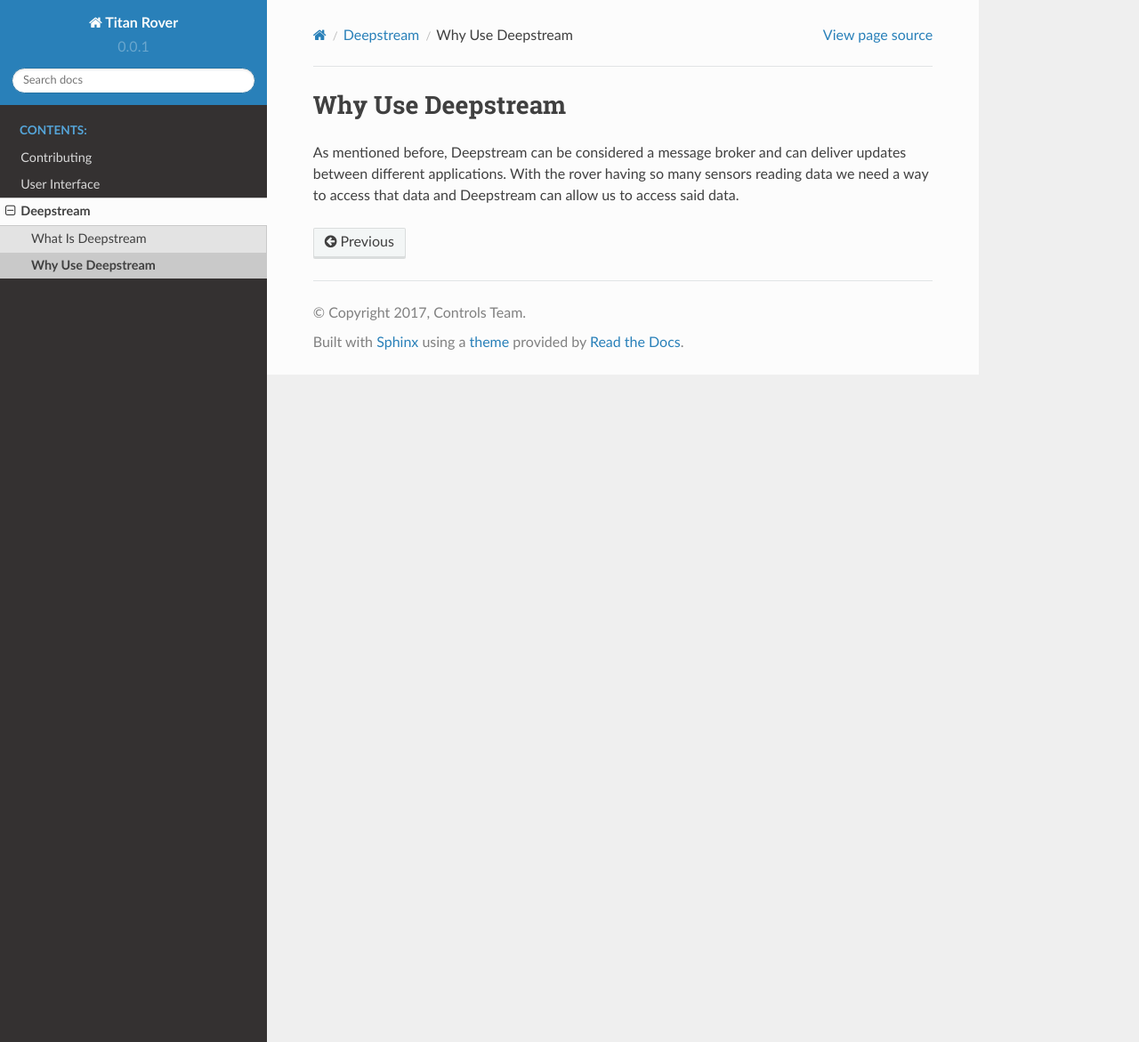
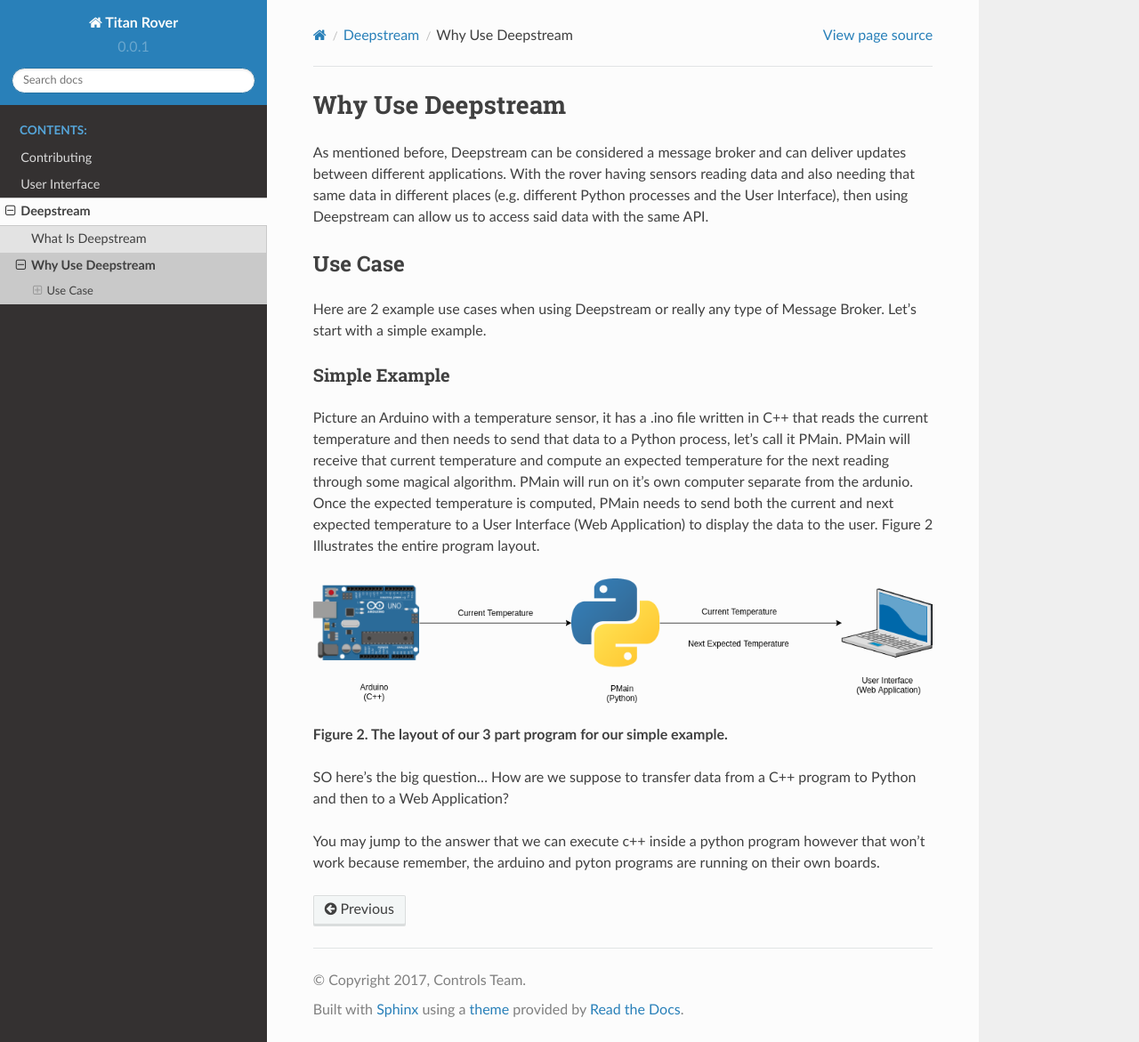
Before and after one commit to CSUFTitanRover/TitanRover2018, a Sphinx documentation site: the page built from docs/source/deepstream/use-case.rst, in a window 1280 px wide and 1171 px high. Shown: the whole window at 89% size. Built offline with Sphinx 7.4.7 and the Read the Docs theme 2.0.0, drawn with Linux system fonts in a browser that asks for light colours.

Commit message:
Update deepstream docs

```diff
--- a/docs/source/deepstream/use-case.rst
+++ b/docs/source/deepstream/use-case.rst
@@ -2,5 +2,29 @@ Why Use Deepstream
 ==================
 
 As mentioned before, Deepstream can be considered a message broker and can deliver updates between different
-applications. With the rover having so many sensors reading data we need a way to access that data and Deepstream
-can allow us to access said data.
+applications. With the rover having sensors reading data and also needing that same data in different places
+(e.g. different Python processes and the User Interface), then using Deepstream can allow us to access said data
+with the same API.
+
+Use Case
+--------
+
+Here are 2 example use cases when using Deepstream or really any type of Message Broker. Let's start with a simple example.
+
+Simple Example
+**************
+
+Picture an Arduino with a temperature sensor, it has a .ino file written in C++ that reads the current temperature and then needs to send
+that data to a Python process, let's call it PMain. PMain will receive that current temperature and compute an expected temperature for the next
+reading through some magical algorithm. PMain will run on it's own computer separate from the ardunio. Once the expected temperature is computed, PMain needs to send both the current and next expected temperature
+to a User Interface (Web Application) to display the data to the user. Figure 2 Illustrates the entire program layout.
+
+.. image:: ../img/Use-Case-Simple-Example.png
+
+**Figure 2. The layout of our 3 part program for our simple example.**
+
+SO here's the big question... How are we suppose to transfer data from a C++ program to Python and then to a
+Web Application?
+
+You may jump to the answer that we can execute c++ inside a python program however that won't work because remember, the arduino and pyton programs
+are running on their own boards.
```
Also changed, not shown: docs/source/deepstream/what-is-deepstream.rst (+11 -5 lines), docs/source/img/Use-Case-Simple-Example.png (added).
